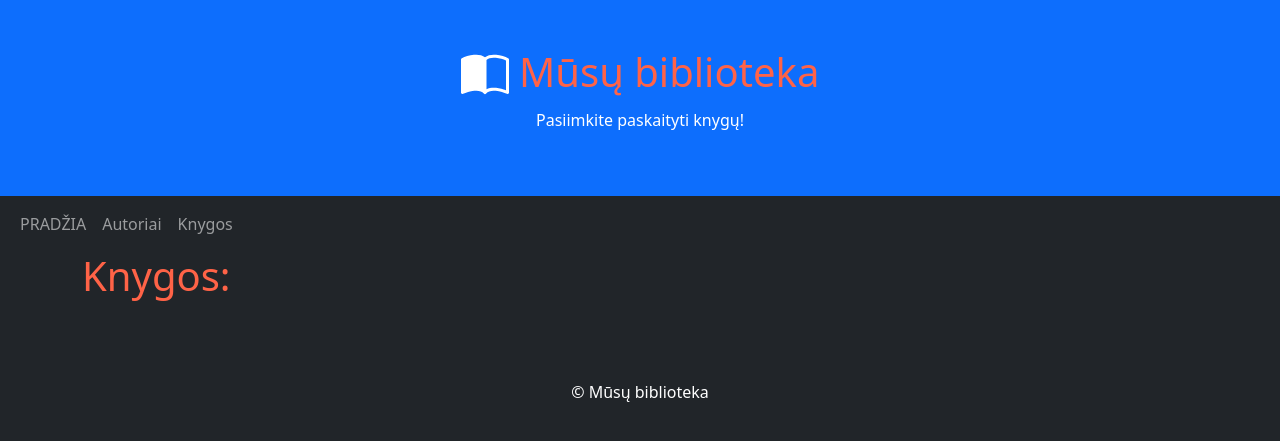
After one commit to DonatasNoreika/library_20251023, a Django app: page /books/ in a window 1280 px wide. The commit adds this page. Shown: the top 441 px of the page. Run offline with Django 5.2, Linux system fonts and the light colour scheme; data that the repository does not hold is empty.

Commit message:
5: sukurtas knygų sąrašas

```diff
--- a/mysite/library/templates/authors.html
+++ b/mysite/library/templates/authors.html
@@ -3,6 +3,7 @@
 {% block title %}Autoriai{% endblock %}
 
 {% block content %}
+<h1>Autoriai:</h1>
 {% for author in authors %}
 <p><a href="{% url 'author' author.pk %}">{{ author.first_name }} {{ author.last_name }}</a></p>
 <hr>
--- a/mysite/library/templates/base.html
+++ b/mysite/library/templates/base.html
@@ -31,11 +31,14 @@
             <li class="nav-item">
                 <a class="nav-link" href="{% url 'authors' %}">Autoriai</a>
             </li>
+            <li class="nav-item">
+                <a class="nav-link" href="{% url 'books' %}">Knygos</a>
+            </li>
         </ul>
     </div>
 </nav>
 
-<div class="container mt-5">
+<div class="container">
     <div class="row">
         <div class="col-sm">
             {% block content %}{% endblock %}
--- /dev/null
+++ b/mysite/library/templates/books.html
@@ -0,0 +1,11 @@
+{% extends "base.html" %}
+
+{% block title %}Knygos{% endblock %}
+
+{% block content %}
+<h1>Knygos:</h1>
+{% for book in books %}
+<p>{{ book.title }} ({{ book.author }})</p>
+<hr>
+{% endfor %}
+{% endblock %}
--- a/mysite/library/urls.py
+++ b/mysite/library/urls.py
@@ -5,4 +5,5 @@ urlpatterns = [
     path("", views.index, name="index"),
     path("authors/", views.authors, name="authors"),
     path('authors/<int:author_pk>/', views.author, name="author"),
+    path("books/", views.BookListView.as_view(), name="books"),
 ]
--- a/mysite/library/views.py
+++ b/mysite/library/views.py
@@ -1,8 +1,7 @@
 from django.shortcuts import render
-from django.http import HttpResponse
 from .models import Book, BookInstance, Author
+from django.views import generic
 
-# Create your views here.
 def index(request):
     my_context = {
         'num_books': Book.objects.count(),
@@ -25,3 +24,9 @@ def author(request, author_pk):
         'author': Author.objects.get(pk=author_pk)
     }
     return render(request, template_name="author.html", context=context)
+
+
+class BookListView(generic.ListView):
+    model = Book
+    template_name = "books.html"
+    context_object_name = "books"
```
